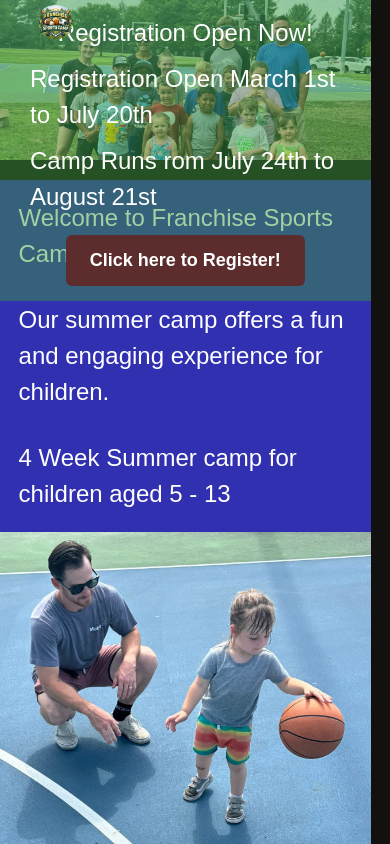
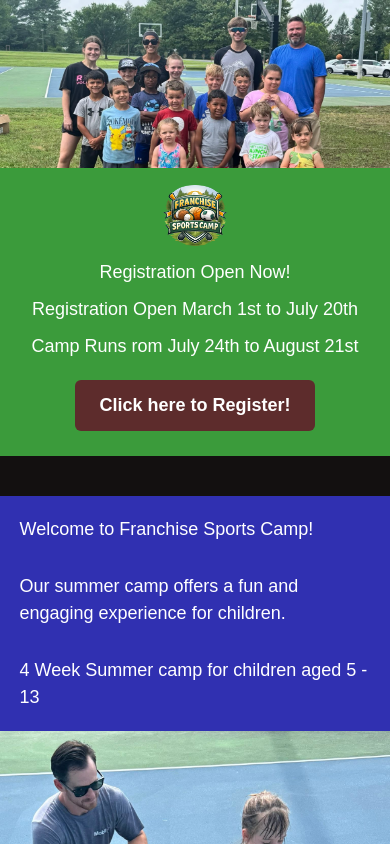
Before and after one commit to DockingMule/SummerCamp, a Next.js app: page / in a window 390 px wide. Shown: the top 844 px of the page. Built offline with nearby package versions, Linux system fonts and the light colour scheme.

Commit message:
fixes #5

```diff
--- a/app/globals.css
+++ b/app/globals.css
@@ -72,11 +72,9 @@
   }
 
   .logo {
-    position: absolute;
-    top: 2.5%;
-    left: 10%;
-    z-index: 100;
-    width: 10%;
+    width: 20%;
+    max-width: 150px;
+    height: auto;
   }
 
   .headerSection {
@@ -159,10 +157,9 @@
     height: 500px;
     padding: 10px;
   }
-
   .announcement {
     display: flex;
-    flex-direction: column;
+    flex-direction: row;
     width: 100%;
     background-color: rgba(59, 155, 59, 0.468);
     color: white;
@@ -171,8 +168,18 @@
     align-items: center;
     justify-content: center;
     gap: 10px;
-    position:absolute;
+    position: absolute;
     top: 0;
+  }
+
+  .announcement-center {
+    display: flex;
+    flex-direction: column;
+    width: 100%;
+    align-items: center;
+    justify-content: center;
+    gap: 10px;
+
   }
 
   .registration {
@@ -257,7 +264,8 @@
 
   @media (max-width: 768px) {
     .content {
-      width: 95%;
+      width: 100%;
+      font-size: 18px;
     }
 
     .sideBySide {
@@ -265,8 +273,29 @@
       min-height: auto;
     }
 
-    .title {
-      font-size: 24px;
+    .announcement {
+      display: flex;
+      flex-direction: column;
+      width: 100%;
+      background-color: rgb(59, 155, 59);
+      color: white;
+      margin-bottom: 20px;
+      padding: 15px 30px;
+      align-items: center;
+      justify-content: center;
+      gap: 10px;
+      position: static;
+      top: unset;
+    }
+
+    .announcement-center {
+      display: flex;
+      flex-direction: column;
+      width: 100%;
+      align-items: center;
+      justify-content: center;
+      gap: 10px;
+
     }
 
     .responsiveImage {
@@ -278,6 +307,11 @@
       width:100%;
     }
 
+    .locationContainer {
+      padding: 10px;
+      font-size: 18px;
+    }
+
     .textSection {
       width: 90%;
   }
--- a/app/page.tsx
+++ b/app/page.tsx
@@ -5,12 +5,15 @@
   <div className='content'>
     <div className="headerSection">
       <img src="/group_pic_header.png" alt="Franchise Sports Camp Logo" width={'100%'} height={200} className="headerImage" />
+      <div className="announcement">
       <img src="/franchiseLogo.png" alt="Franchise Sports Camp Logo" width={200} height={200} className="logo" />
-      <div className="announcement greenBG">
+      <div className="announcement-center">
         <h2>Registration Open Now!</h2>
         <p>Registration Open March 1st to July 20th</p>
         <p>Camp Runs rom July 24th to August 21st </p>
         <a href="/register" className="registrationButton">Click here to Register!</a>
+      </div>
+      <div style={{width: '20%', maxWidth: '150px'}}></div>
       </div>
     </div>
     <div className="sideBySide blueBG">
```
